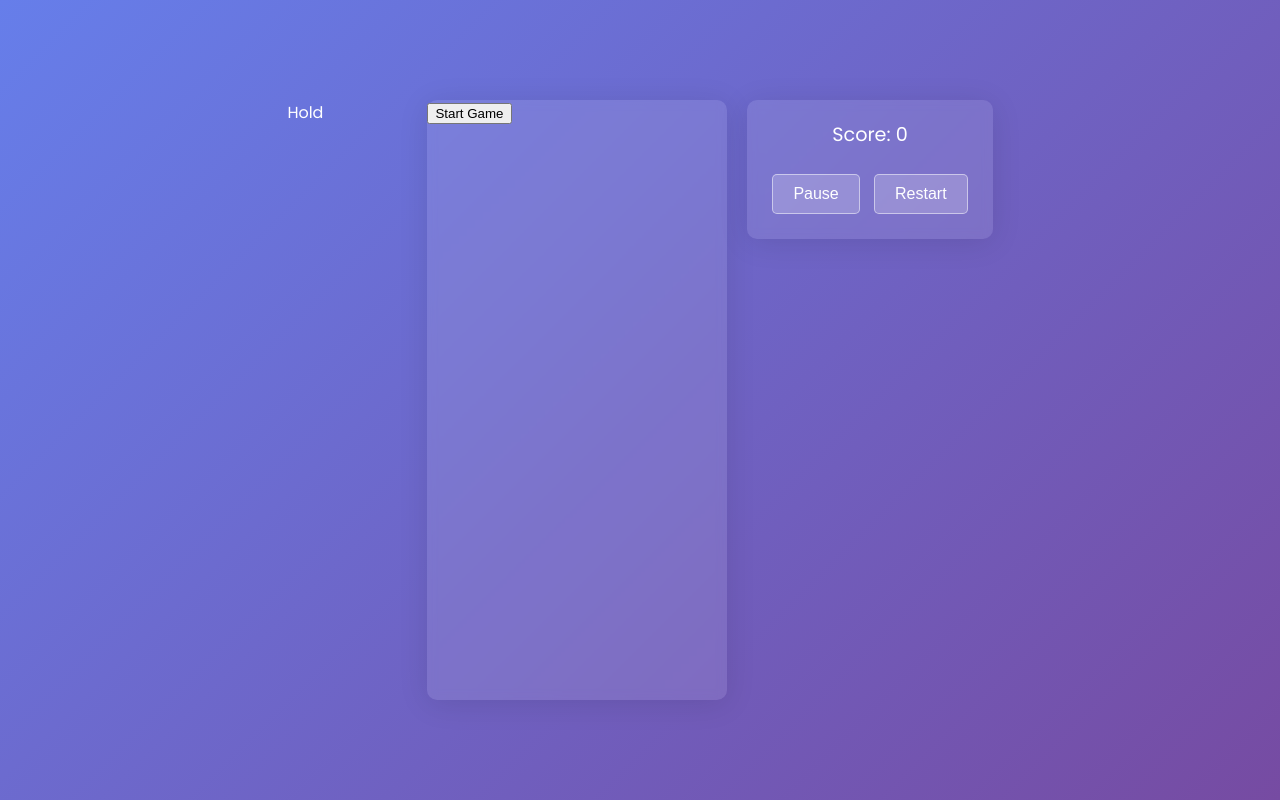
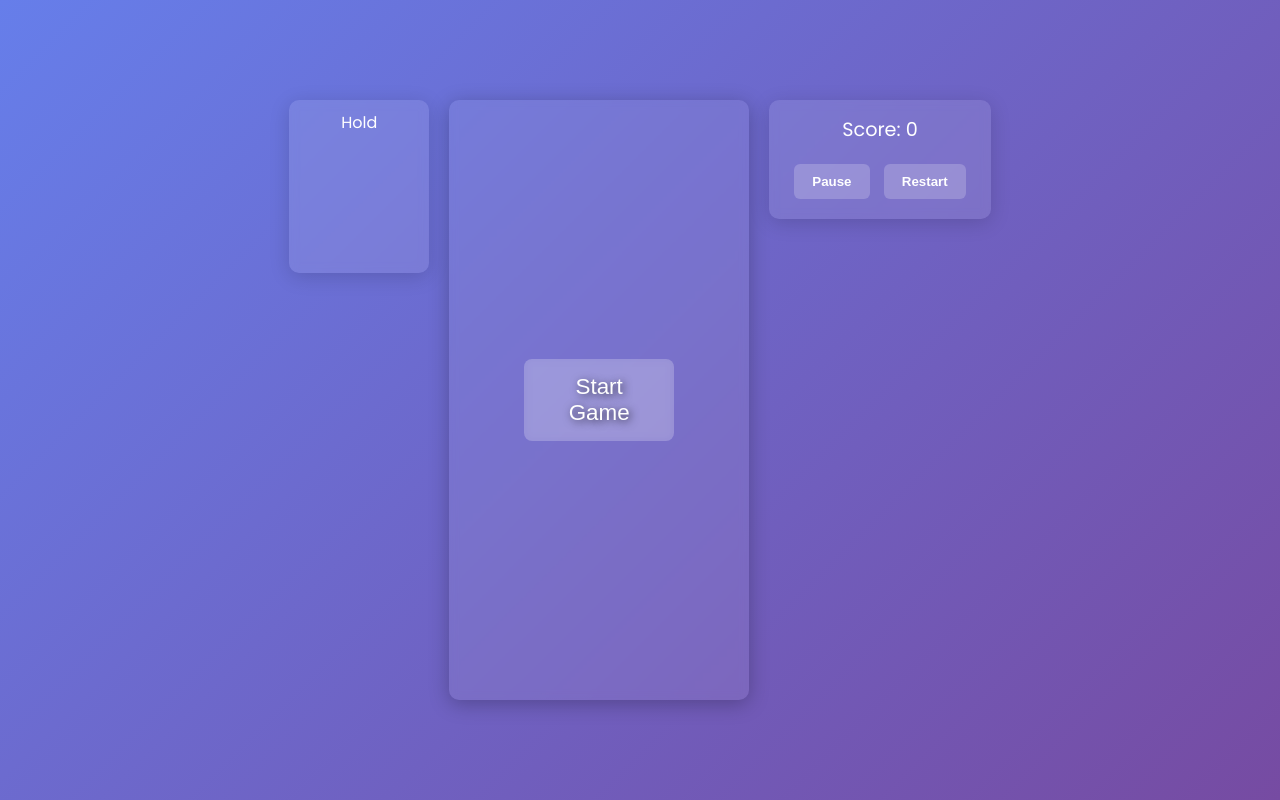
Before and after one commit to IkshwakuVanani/Tertris, a plain HTML site: page index.html in a window 1280 px wide. Drawn offline with Linux system fonts and the light colour scheme.

Commit message:
Update style.css

```diff
--- a/style.css
+++ b/style.css
@@ -1,35 +1,34 @@
-/* Reset and global styles */
+/* === BASE === */
 body {
   margin: 0;
   padding: 0;
   font-family: 'Poppins', sans-serif;
-  color: #fff;
-  background: linear-gradient(135deg, #667eea 0%, #764ba2 100%); /* Smooth gradient background */
-  height: 100vh;
+  background: linear-gradient(135deg, #667eea 0%, #764ba2 100%);
+  color: white;
   display: flex;
   justify-content: center;
   align-items: center;
+  height: 100vh;
+  overflow-x: hidden;
 }
 
-/* Main layout container */
 .main-container {
   display: flex;
   flex-wrap: wrap;
+  align-items: flex-start;
   justify-content: center;
-  align-items: flex-start;
   gap: 20px;
 }
 
-/* Game area container with frosted glass effect */
+/* === GAME CANVAS === */
 .game-container {
   position: relative;
   width: 300px;
   height: 600px;
-  background: rgba(255,255,255,0.1);
-  backdrop-filter: blur(5px);
-  -webkit-backdrop-filter: blur(5px);
-  box-shadow: 0 4px 30px rgba(0,0,0,0.1);
+  background: rgba(255,255,255,0.08);
+  backdrop-filter: blur(4px);
   border-radius: 10px;
+  box-shadow: 0 4px 20px rgba(0,0,0,0.25);
 }
 
 canvas {
@@ -38,7 +37,7 @@ canvas {
   height: 100%;
 }
 
-/* Overlay messages */
+/* === OVERLAYS === */
 .overlay {
   position: absolute;
   top: 0;
@@ -47,106 +46,119 @@ canvas {
   height: 100%;
 }
 
-.game-text {
+.game-text,
+.game-start-button {
   position: absolute;
   top: 50%;
   left: 50%;
   transform: translate(-50%, -50%);
-  font-size: 2rem;
   text-shadow: 2px 2px 8px rgba(0,0,0,0.7);
 }
 
-.hidden {
-  display: none;
+.game-text {
+  font-size: 2rem;
 }
 
-/* Sidebar panel (score and controls) */
+.game-start-button {
+  padding: 15px 30px;
+  font-size: 1.4rem;
+  background: rgba(255,255,255,0.2);
+  backdrop-filter: blur(5px);
+  border: none;
+  border-radius: 8px;
+  color: white;
+  cursor: pointer;
+  z-index: 5;
+}
+
+.hidden {
+  display: none !important;
+}
+
+/* === SIDE PANEL === */
 .side-panel {
   display: flex;
   flex-direction: column;
   align-items: center;
   background: rgba(255,255,255,0.1);
   backdrop-filter: blur(5px);
-  -webkit-backdrop-filter: blur(5px);
-  box-shadow: 0 4px 30px rgba(0,0,0,0.1);
   border-radius: 10px;
-  padding: 20px;
+  padding: 15px 20px;
+  box-shadow: 0 4px 20px rgba(0,0,0,0.15);
 }
 
 .score-board {
   font-size: 1.2rem;
-  margin-bottom: 20px;
+  margin-bottom: 15px;
 }
 
-/* Control buttons styling */
 .controls button {
   margin: 5px;
-  padding: 10px 20px;
+  padding: 10px 18px;
   background: rgba(255,255,255,0.2);
-  color: #fff;
-  border: 1px solid rgba(255,255,255,0.5);
-  border-radius: 5px;
+  border: none;
+  border-radius: 6px;
+  color: white;
   cursor: pointer;
-  font-size: 1rem;
+  font-weight: bold;
 }
 
 .controls button:hover {
-  background: rgba(255,255,255,0.4);
+  background: rgba(255,255,255,0.3);
 }
 
-/* Responsive layout: stack on small screens */
-@media (max-width: 600px) {
-  .main-container {
-    flex-direction: column;
-    align-items: center;
-  }
-  .side-panel {
-    margin-top: 20px;
-  }
+/* === HOLD BOX === */
+.hold-container {
+  display: flex;
+  flex-direction: column;
+  align-items: center;
+  background: rgba(255,255,255,0.1);
+  backdrop-filter: blur(5px);
+  border-radius: 10px;
+  padding: 10px;
+  width: 120px;
+  box-shadow: 0 4px 20px rgba(0,0,0,0.15);
 }
+
+.hold-container .label {
+  font-size: 1rem;
+  margin-bottom: 8px;
+}
+
+/* === MOBILE CONTROLS === */
 .mobile-controls {
   display: none;
 }
 
 @media (max-width: 768px) {
+  .main-container {
+    flex-direction: column;
+  }
+
+  .side-panel {
+    display: none;
+  }
+
   .mobile-controls {
     display: flex;
-    flex-direction: column;
+    justify-content: center;
     gap: 10px;
-    align-items: center;
-    justify-content: center;
-    width: 100%;
     position: fixed;
     bottom: 10px;
+    left: 0;
+    right: 0;
+    padding: 10px;
     z-index: 10;
   }
 
-  .mobile-left, .mobile-right, .mobile-actions {
-    display: flex;
-    gap: 10px;
-  }
-
   .mobile-controls button {
-    font-size: 1.4rem;
+    font-size: 1.3rem;
     padding: 10px 12px;
     border: none;
-    border-radius: 10px;
+    border-radius: 8px;
     background: rgba(255, 255, 255, 0.25);
-    backdrop-filter: blur(5px);
+    backdrop-filter: blur(6px);
     color: white;
-    box-shadow: 0 4px 10px rgba(0,0,0,0.2);
-  }
-
-  .side-panel, .controls {
-    display: none; /* hide desktop controls on mobile */
-  }
-
-  canvas {
-    max-width: 100vw;
-    height: auto;
-  }
-
-  .main-container {
-    flex-direction: column;
+    box-shadow: 0 2px 6px rgba(0, 0, 0, 0.2);
   }
 }
```
